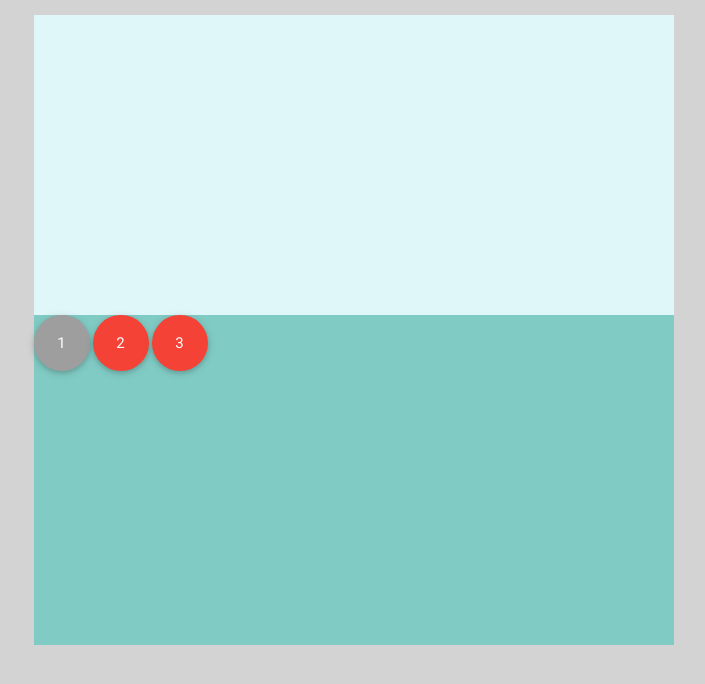
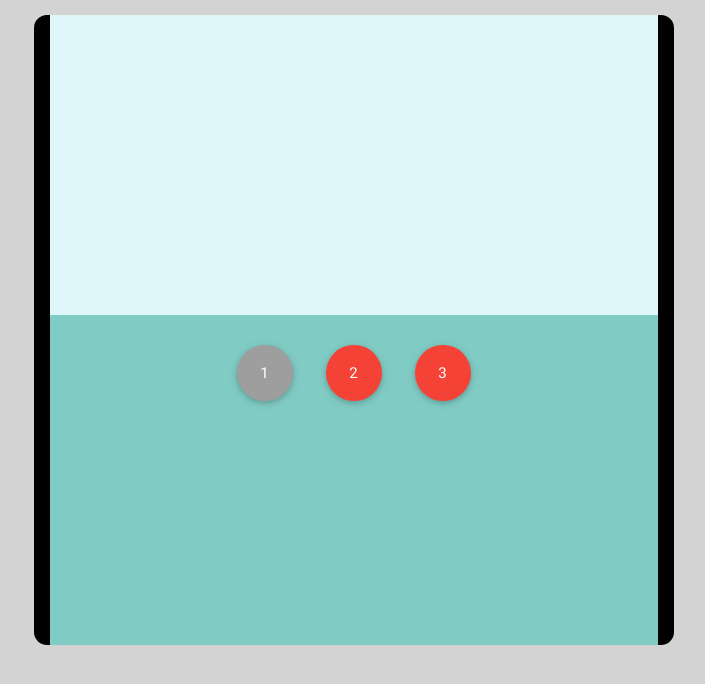
Before and after one commit to Lefty-San/Phone-Screen, a plain HTML site: page index.html in a window 1280 px wide. Shown: the whole page, without its empty margins (286-991 px from the left). Drawn offline with nearby package versions, Linux system fonts and the light colour scheme.

Commit message:
additional css settings

```diff
--- a/css/style.css
+++ b/css/style.css
@@ -18,7 +18,7 @@ body {
 	border-radius: 13px;
 }
 
-frame {
+.frame {
 	width:95%;
 	margin:0 auto;
 	display:block;
@@ -32,4 +32,10 @@ frame {
 .buttons {
 	background: #80cbc4;
 	height: 330px;
+	padding: 1em 8em;
+	text-align: center;
 }
+
+.buttons a {
+	margin: 1em;
+}
--- a/index.html
+++ b/index.html
@@ -17,7 +17,7 @@
 
           </div>
           <div class="buttons bottom frame">
-            <a class="btn-floating btn-large waves-effect waves-light grey lighten 2">1</a>
+            <a class="btn-floating btn-large waves-effect waves-teal grey lighten 2">1</a>
             <a class="btn-floating btn-large waves-effect waves-light red">2</a>
             <a class="btn-floating btn-large waves-effect waves-light red">3</a>
           </div>
```
